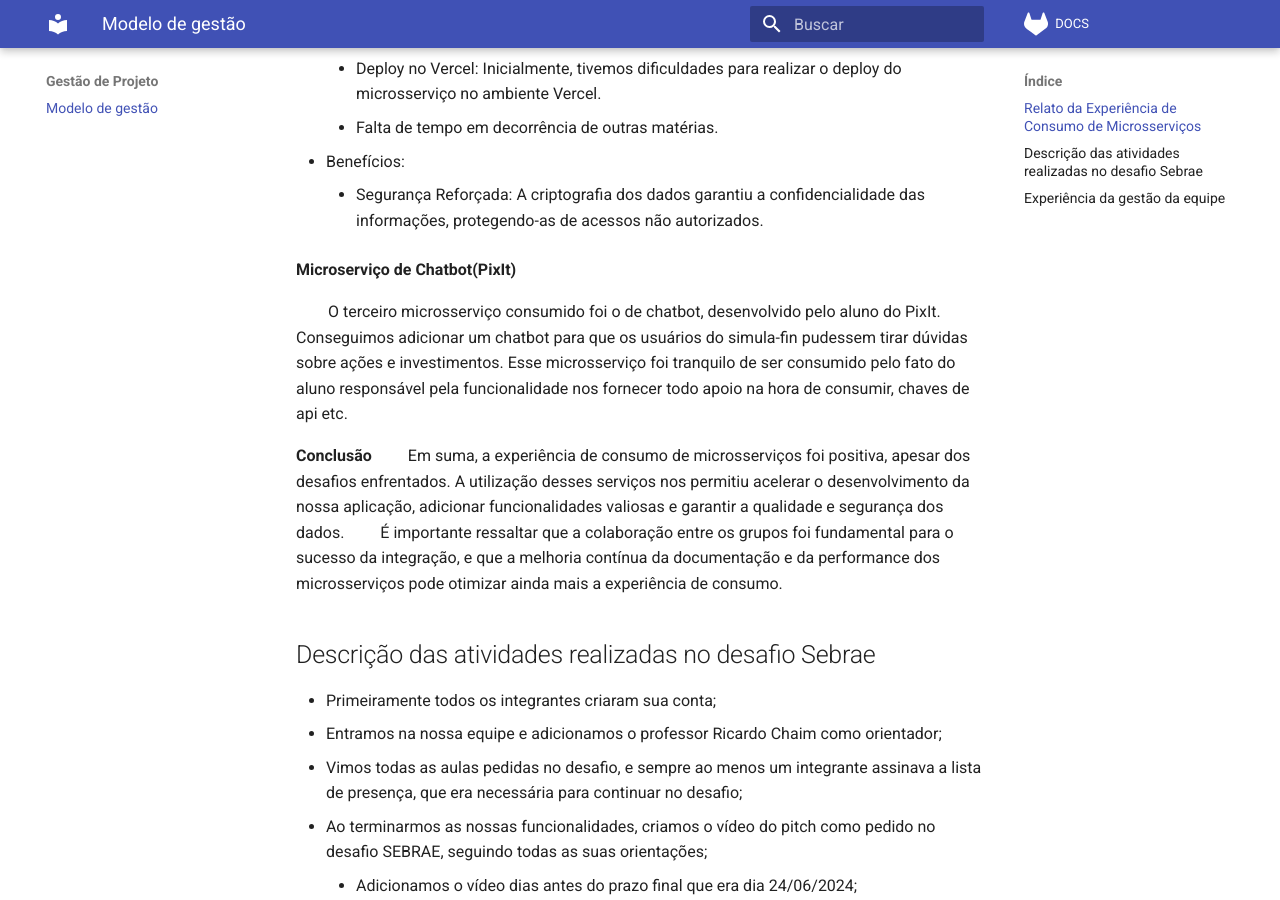
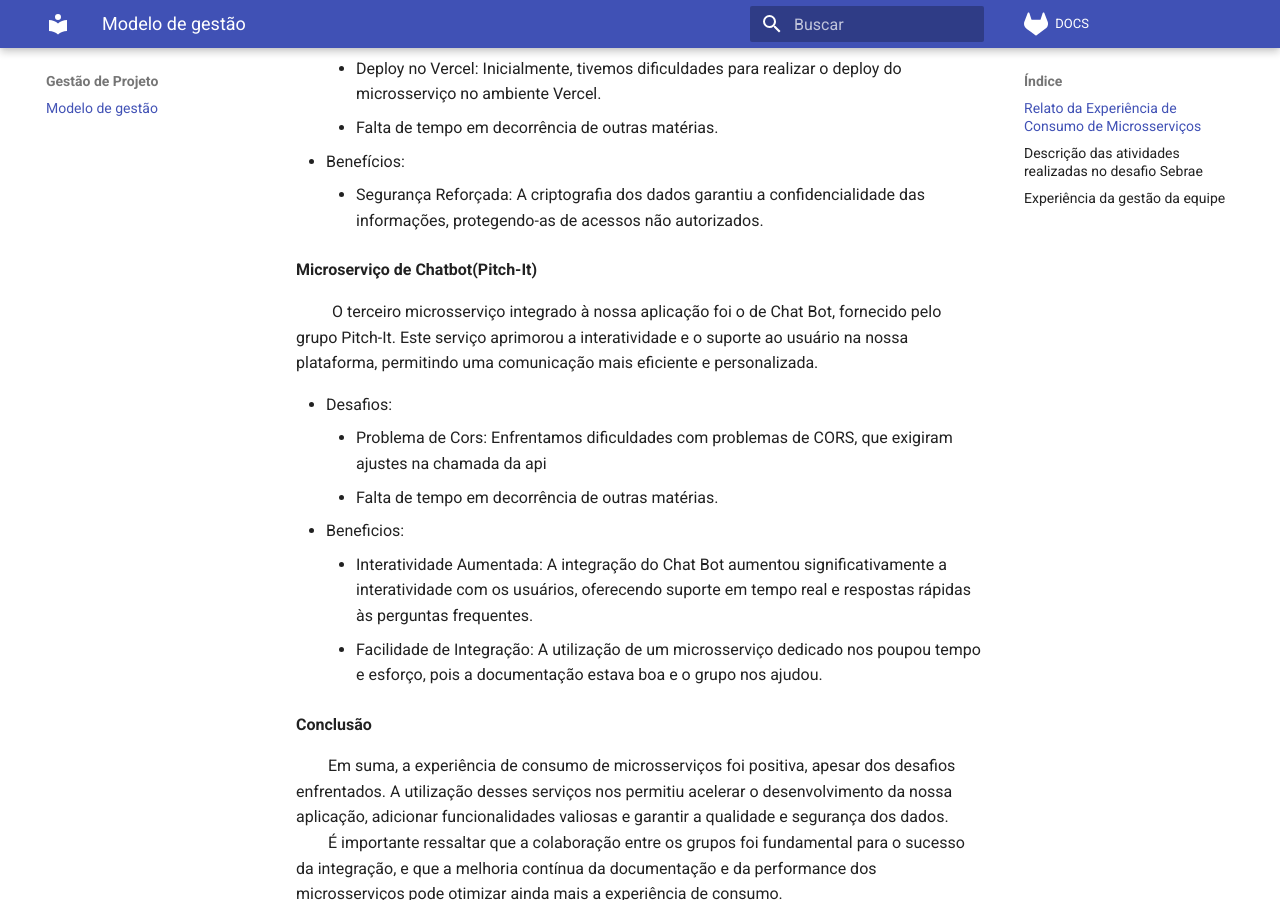
Before and after one commit to Simula-Fin/DOCS, an MkDocs documentation site: the page built from docs/projectManagment/index.md, in a window 1280 px wide and 900 px high, scrolled down 1237 px. Built offline with MkDocs 1.6.1 and Material for MkDocs 9.7.7, drawn with Linux system fonts in a browser that asks for light colours; comment, search, counter and statistics services are not loaded.

Commit message:
Ajustando project managment

```diff
--- a/docs/projectManagment/index.md
+++ b/docs/projectManagment/index.md
@@ -33,12 +33,19 @@
 - Benefícios:
     - Segurança Reforçada: A criptografia dos dados garantiu a confidencialidade das informações, protegendo-as de acessos não autorizados.
 
-**Microserviço de Chatbot(PixIt)**
+**Microserviço de Chatbot(Pitch-It)**
 
-&emsp;&emsp;O terceiro microsserviço consumido foi o de chatbot, desenvolvido pelo aluno do PixIt. Conseguimos adicionar um chatbot para que os usuários do simula-fin pudessem tirar dúvidas sobre ações e investimentos. Esse microsserviço foi tranquilo de ser consumido pelo fato do aluno responsável pela funcionalidade nos fornecer todo apoio na hora de consumir, chaves de api etc.
+&emsp;&emsp; O terceiro microsserviço integrado à nossa aplicação foi o de Chat Bot, fornecido pelo grupo Pitch-It. Este serviço aprimorou a interatividade e o suporte ao usuário na nossa plataforma, permitindo uma comunicação mais eficiente e personalizada.
 
+- Desafios:
+    - Problema de Cors: Enfrentamos dificuldades com problemas de CORS, que exigiram ajustes na chamada da api
+    - Falta de tempo em decorrência de outras matérias.
+- Beneficios:
+    - Interatividade Aumentada: A integração do Chat Bot aumentou significativamente a interatividade com os usuários, oferecendo suporte em tempo real e respostas rápidas às perguntas frequentes.
+    - Facilidade de Integração: A utilização de um microsserviço dedicado nos poupou tempo e esforço, pois a documentação estava boa e o grupo nos ajudou.
 
 **Conclusão**
+
 &emsp;&emsp;Em suma, a experiência de consumo de microsserviços foi positiva, apesar dos desafios enfrentados. A utilização desses serviços nos permitiu acelerar o desenvolvimento da nossa aplicação, adicionar funcionalidades valiosas e garantir a qualidade e segurança dos dados.
 &emsp;&emsp;É importante ressaltar que a colaboração entre os grupos foi fundamental para o sucesso da integração, e que a melhoria contínua da documentação e da performance dos microsserviços pode otimizar ainda mais a experiência de consumo.
 
```
